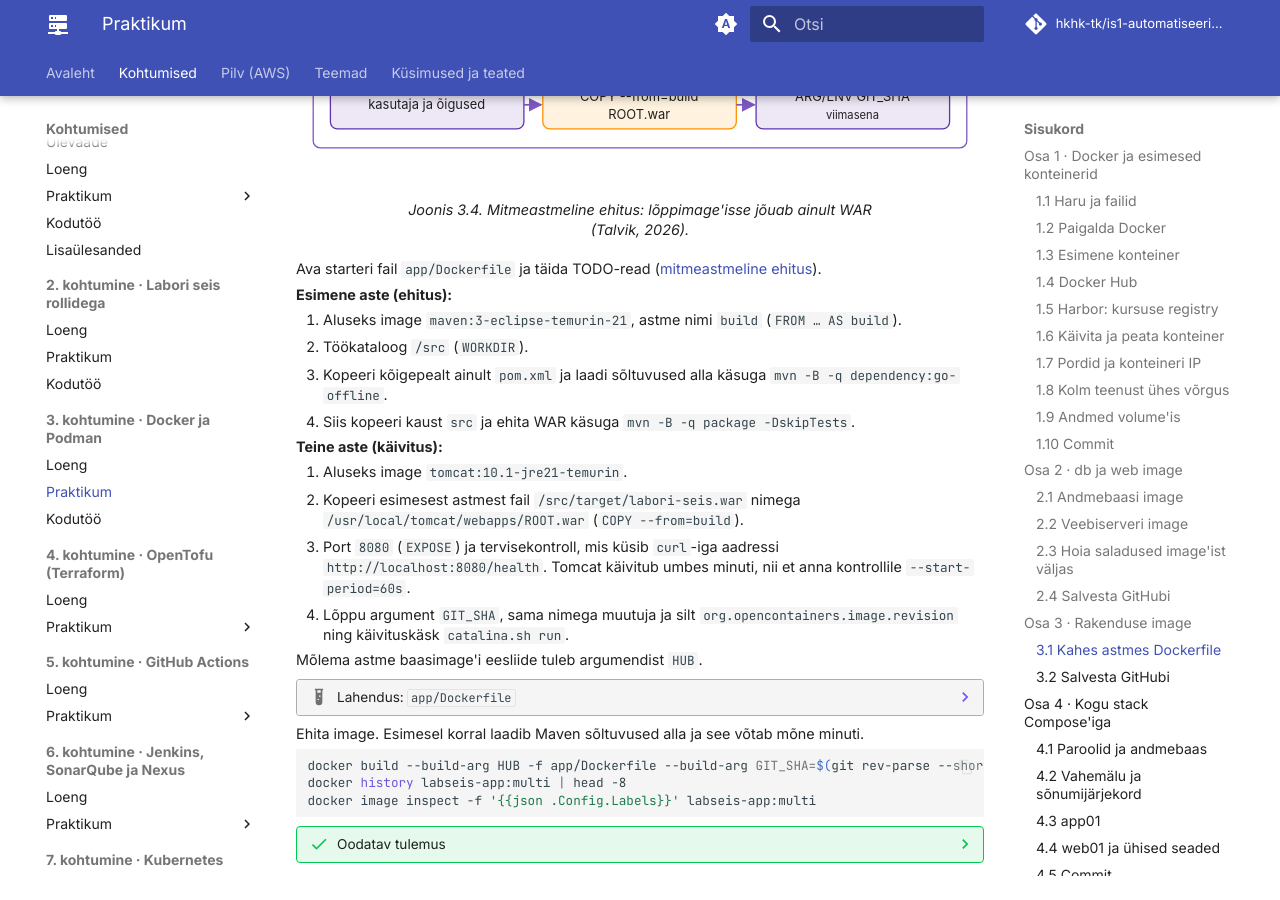
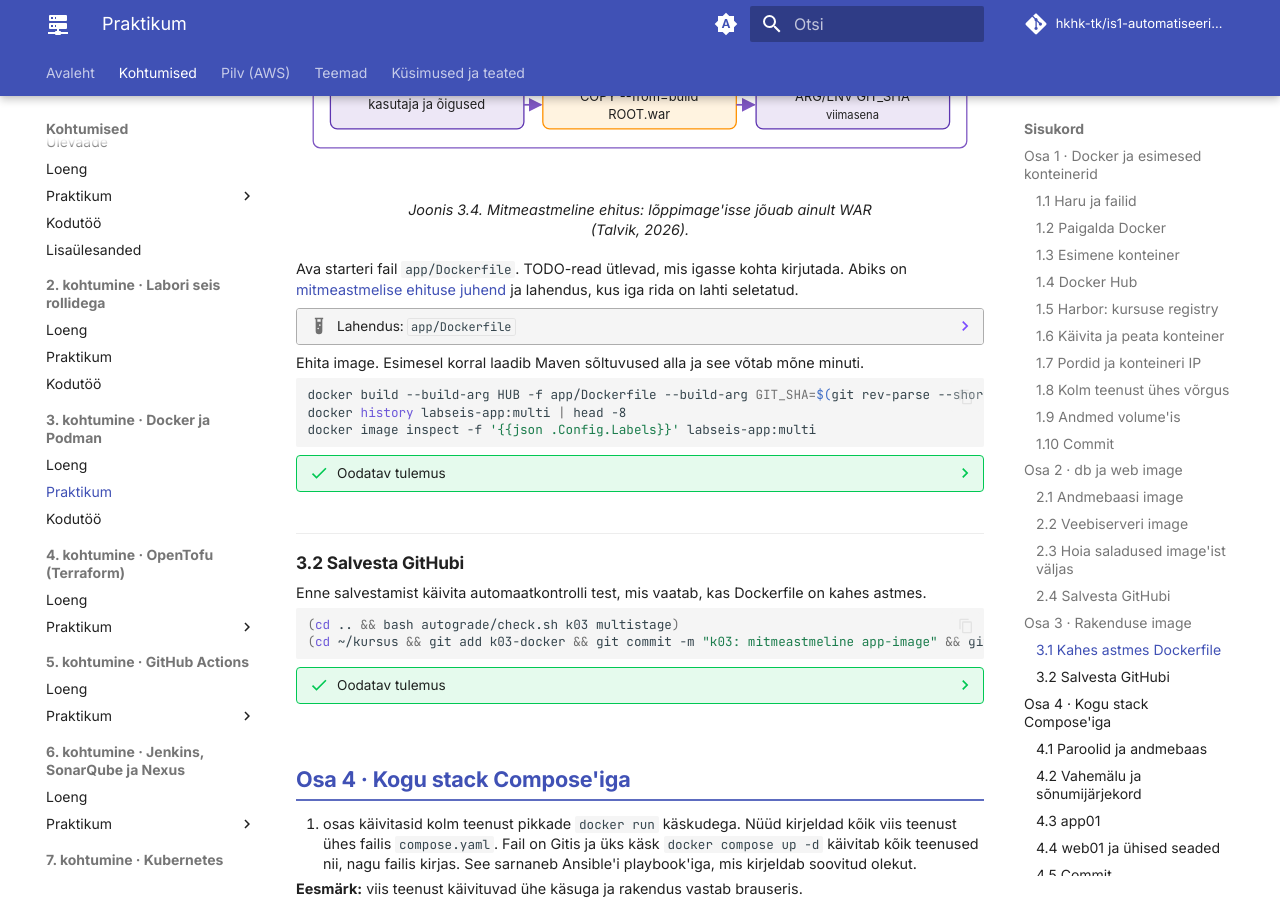
Before and after one commit to hkhk-tk/is1-automatiseerimine, an MkDocs documentation site: the page built from docs/k03/lab.md, in a window 1280 px wide and 900 px high, scrolled down 11331 px. Built offline with MkDocs 1.6.1 and Material for MkDocs 9.7.7, drawn with Linux system fonts in a browser that asks for light colours; comment, search, counter and statistics services are not loaded.

Commit message:
K3 praktikum 3.1: nõudeid ei korrata (on starteri TODO-ridades), lahenduses read kommentaaridega

````diff
--- a/docs/k03/lab.md
+++ b/docs/k03/lab.md
@@ -655,35 +655,22 @@ Esimene aste ehitab Maveniga WAR-faili. Teine aste võtab aluseks Tomcati ja kop
   <figcaption>Joonis 3.4. Mitmeastmeline ehitus: lõppimage'isse jõuab ainult WAR (Talvik, 2026).</figcaption>
 </figure>
 
-Ava starteri fail `app/Dockerfile` ja täida TODO-read ([mitmeastmeline ehitus](https://docs.docker.com/build/building/multi-stage/)).
-
-**Esimene aste (ehitus):**
-
-1. Aluseks image `maven:3-eclipse-temurin-21`, astme nimi `build` (`FROM … AS build`).
-2. Töökataloog `/src` (`WORKDIR`).
-3. Kopeeri kõigepealt ainult `pom.xml` ja laadi sõltuvused alla käsuga `mvn -B -q dependency:go-offline`.
-4. Siis kopeeri kaust `src` ja ehita WAR käsuga `mvn -B -q package -DskipTests`.
-
-**Teine aste (käivitus):**
-
-5. Aluseks image `tomcat:10.1-jre21-temurin`.
-6. Kopeeri esimesest astmest fail `/src/target/labori-seis.war` nimega `/usr/local/tomcat/webapps/ROOT.war` (`COPY --from=build`).
-7. Port `8080` (`EXPOSE`) ja tervisekontroll, mis küsib `curl`-iga aadressi `http://localhost:8080/health`. Tomcat käivitub umbes minuti, nii et anna kontrollile `--start-period=60s`.
-8. Lõppu argument `GIT_SHA`, sama nimega muutuja ja silt `org.opencontainers.image.revision` ning käivituskäsk `catalina.sh run`.
-
-Mõlema astme baasimage'i eesliide tuleb argumendist `HUB`.
+Ava starteri fail `app/Dockerfile`. TODO-read ütlevad, mis igasse kohta kirjutada. Abiks on [mitmeastmelise ehituse juhend](https://docs.docker.com/build/building/multi-stage/) ja lahendus, kus iga rida on lahti seletatud.
 
 ??? example "Lahendus: `app/Dockerfile`"
 
     ```dockerfile
     ARG HUB=docker.io/library
+
+    # Esimene aste: Maven ehitab WAR-faili
     FROM ${HUB}/maven:3-eclipse-temurin-21 AS build
     WORKDIR /src
     COPY pom.xml .
-    RUN mvn -B -q dependency:go-offline
+    RUN mvn -B -q dependency:go-offline     # sõltuvused alla, enne koodi
     COPY src ./src
-    RUN mvn -B -q package -DskipTests
+    RUN mvn -B -q package -DskipTests      # valmib target/labori-seis.war
 
+    # Teine aste: Tomcat käivitab WAR-i
     FROM ${HUB}/tomcat:10.1-jre21-temurin
     COPY --from=build /src/target/labori-seis.war /usr/local/tomcat/webapps/ROOT.war
     EXPOSE 8080
@@ -695,7 +682,7 @@ Mõlema astme baasimage'i eesliide tuleb argumendist `HUB`.
     CMD ["catalina.sh", "run"]
     ```
 
-    `pom.xml` kopeeritakse enne `src`-i, et Docker saaks sõltuvuste allalaadimise järgmisel ehitusel vahelt jätta, kui muutus ainult kood. Silt `GIT_SHA` näitab hiljem registry's, millisest commit'ist image tehti.
+    `COPY --from=build` toob esimesest astmest ainult WAR-faili. `pom.xml` kopeeritakse enne koodi, et järgmisel ehitusel ei peaks sõltuvusi uuesti alla laadima, kui muutus ainult kood. Tomcat käivitub umbes minuti, seepärast on tervisekontrollil `--start-period=60s`. `GIT_SHA` jääb image'i sildiks ja näitab hiljem, millisest commit'ist image tehti.
 
 Ehita image. Esimesel korral laadib Maven sõltuvused alla ja see võtab mõne minuti.
 
````
